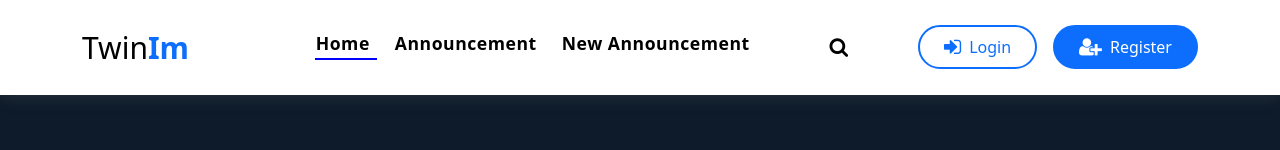
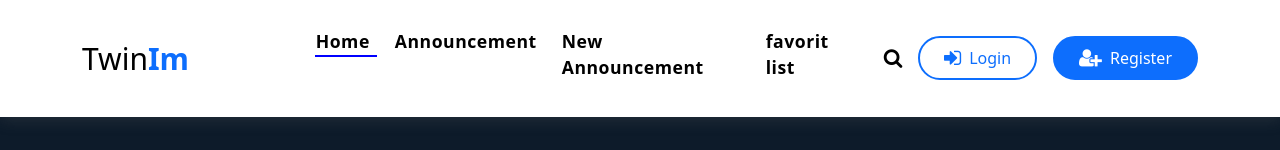
Before and after one commit to badi3a/TwinIm, an Angular app: page /home in a window 1280 px wide. Shown: the top 150 px of the page. Built offline with nearby package versions, Linux system fonts and the light colour scheme; data requests are answered from the project's data file.

Commit message:
chechbox

```diff
--- a/src/app/features/announcement/announcement.module.ts
+++ b/src/app/features/announcement/announcement.module.ts
@@ -10,13 +10,15 @@ import { SharedModule } from 'src/app/shared/shared.module';
 import {AnnouncementService} from "./services/announcement.service";
 import { DetailsComponent } from './details/details.component';
 import { CardComponent } from './card/card.component';
+import { FavoritComponent } from './favorit/favorit.component';
 @NgModule({
   declarations: [
     AnnouncementComponent,
     FormComponent,
     ListeComponent,
     DetailsComponent,
-    CardComponent
+    CardComponent,
+    FavoritComponent
   ],
   imports: [
     CommonModule,
--- /dev/null
+++ b/src/app/features/announcement/favorit/favorit.component.html
@@ -0,0 +1 @@
+<p>favorit works!</p>
--- a/src/app/features/announcement/services/announcement.service.ts
+++ b/src/app/features/announcement/services/announcement.service.ts
@@ -7,6 +7,8 @@ import {Observable} from "rxjs";
 export class AnnouncementService {
    urlApi: string= "http://localhost:3000/announcements/";
   constructor(private http:HttpClient) { }
+
+
   ///CNX Backend Side
   //getAnnouncement
   getAllAnnouncements():Observable<Announcement[]> {
--- a/src/app/layouts/header/header.component.html
+++ b/src/app/layouts/header/header.component.html
@@ -32,6 +32,9 @@
         </li>
         <li class="nav-item">
           <a class="nav-link" routerLink="/announcement/new" routerLinkActive="active" aria-label="Go to Hello">New Announcement</a>
+        </li>
+        <li class="nav-item">
+          <a class="nav-link" routerLink="/announcement/favorit" routerLinkActive="active" aria-label="Go to Hello">favorit list</a>
         </li>
       </ul>
 
```
Also changed, not shown: src/app/features/announcement/favorit/favorit.component.ts (added, +10 -0 lines), src/app/features/announcement/favorit/favorit.component.css (added).
